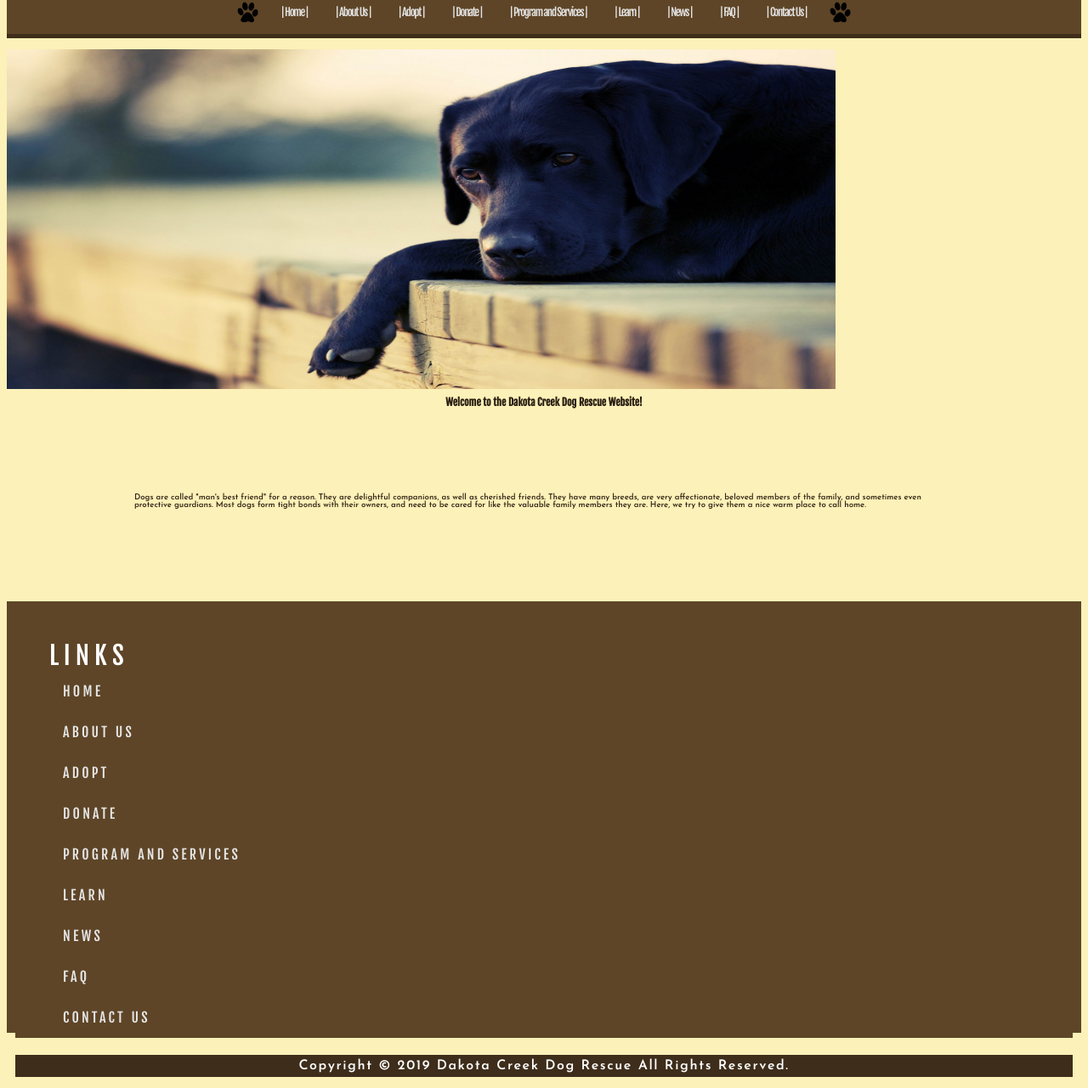
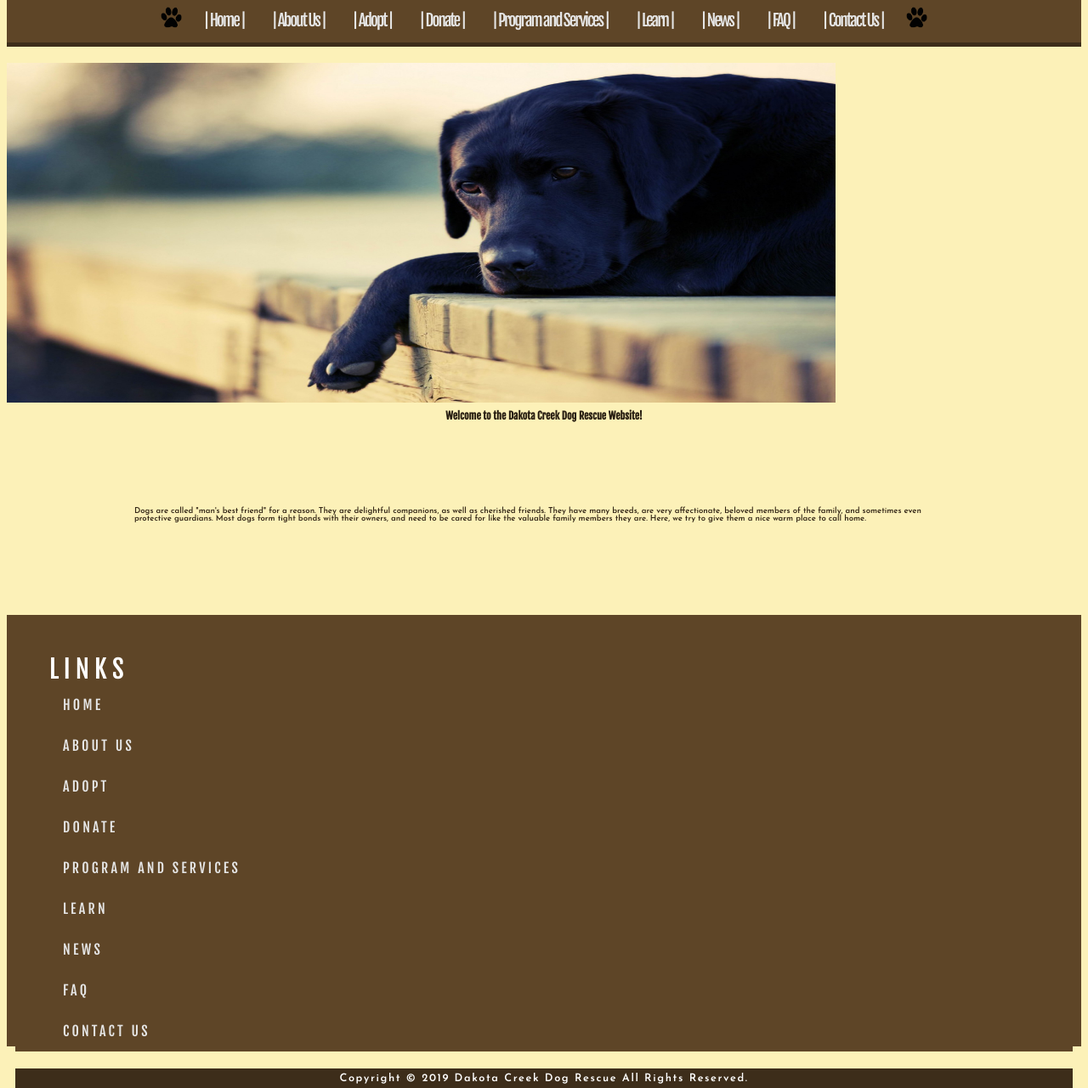
Before and after one commit to AshleyDislaFID/fid, a plain HTML site: page dogrescue/index.html in a window 1280 px wide. Shown: the part 89-1370 px from the top of the page at 85% size. Drawn offline with Linux system fonts and the light colour scheme.

Commit message:
Add files via upload

```diff
--- a/dogrescue/index.html
+++ b/dogrescue/index.html
@@ -30,7 +30,7 @@
     height: 70px;
   }
   p.heading {
-    font-size: 20px;
+    font-size: 19px;
   }
   p.homedescription {
     font-size: 60%;
@@ -44,7 +44,7 @@ ul.navigation {
   flex-wrap: wrap;
     flex: none;
     justify-content: center;
-    font-size: .8em;
+    font-size: 1.2em;
 	flex: 1 1 50%;
   text-align: center;
   letter-spacing: -.1em;
@@ -52,7 +52,12 @@ ul.navigation {
 ul.footernavul {
 font-size: 125%;
   }
+  p.copyright {
+    font-size: 80%;
+    font: sans-serif;
+  }
 }
+
 </style>
 </head>
 
```
